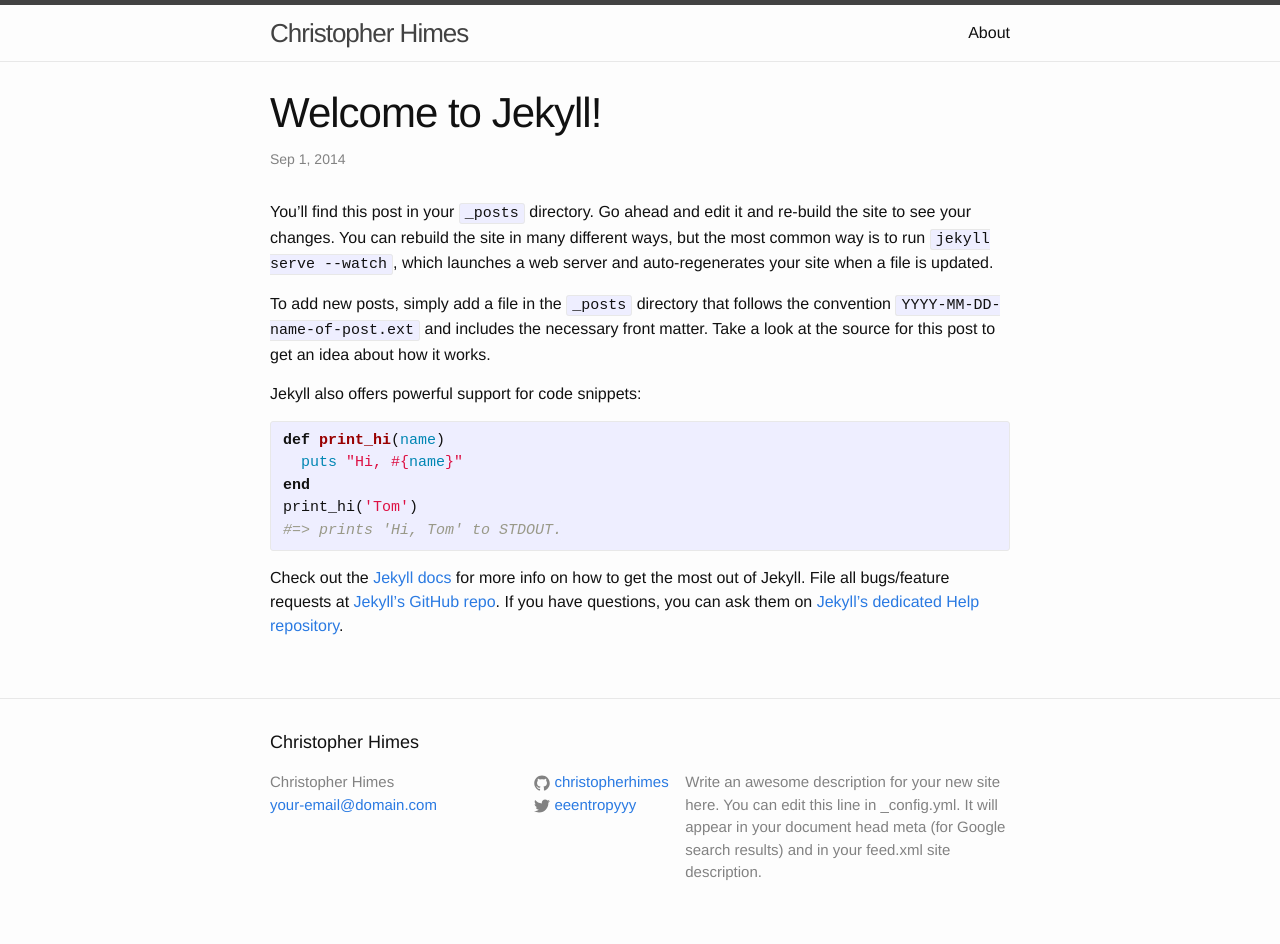
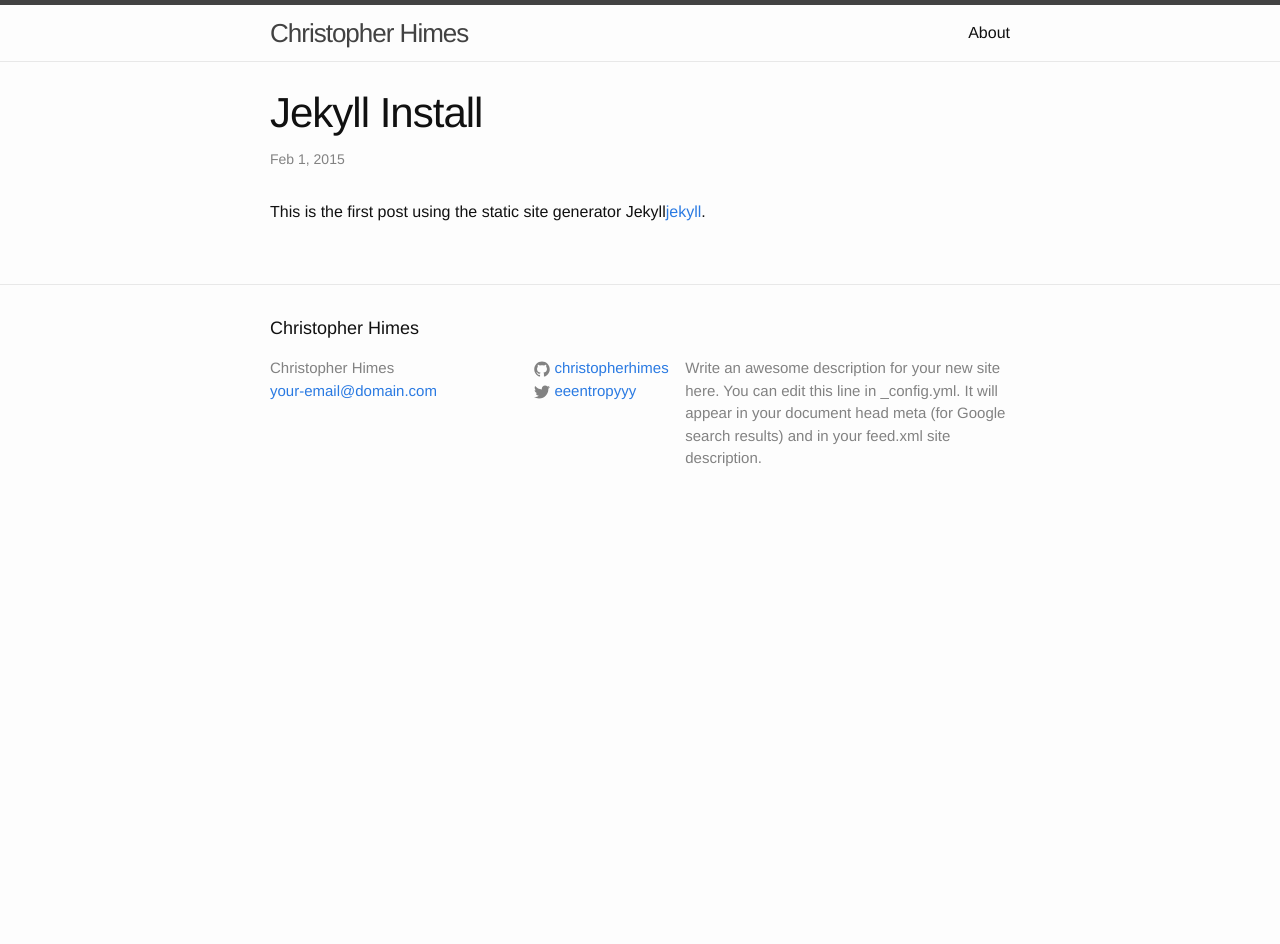
Before and after one commit to christopherhimes/christopherhimes.github.io, a Jekyll site: the page built from _posts/2014-09-01-welcome-to-jekyll.markdown, in a window 1280 px wide. Built offline with Jekyll 4.4.1, drawn with Linux system fonts in a browser that asks for light colours; after the commit the page ends 900 px from its top, so only the background shows below that.

Commit message:
Altered first post

```diff
--- a/_posts/2014-09-01-welcome-to-jekyll.markdown
+++ b/_posts/2014-09-01-welcome-to-jekyll.markdown
@@ -1,25 +1,9 @@
 ---
 layout: post
-title:  "Welcome to Jekyll!"
-date:   2014-09-01 16:15:40
-categories: jekyll update
+title:  "Jekyll Install"
+date:   2015-02-01 15:09:40
+categories: jekyll install
 ---
-You’ll find this post in your `_posts` directory. Go ahead and edit it and re-build the site to see your changes. You can rebuild the site in many different ways, but the most common way is to run `jekyll serve --watch`, which launches a web server and auto-regenerates your site when a file is updated.
+This is the first post using the static site generator Jekyll[jekyll].
 
-To add new posts, simply add a file in the `_posts` directory that follows the convention `YYYY-MM-DD-name-of-post.ext` and includes the necessary front matter. Take a look at the source for this post to get an idea about how it works.
-
-Jekyll also offers powerful support for code snippets:
-
-{% highlight ruby %}
-def print_hi(name)
-  puts "Hi, #{name}"
-end
-print_hi('Tom')
-#=> prints 'Hi, Tom' to STDOUT.
-{% endhighlight %}
-
-Check out the [Jekyll docs][jekyll] for more info on how to get the most out of Jekyll. File all bugs/feature requests at [Jekyll’s GitHub repo][jekyll-gh]. If you have questions, you can ask them on [Jekyll’s dedicated Help repository][jekyll-help].
-
-[jekyll]:      http://jekyllrb.com
-[jekyll-gh]:   https://github.com/jekyll/jekyll
-[jekyll-help]: https://github.com/jekyll/jekyll-help
+[jekyll]:     https://github.com/jekyll/jekyll
```
